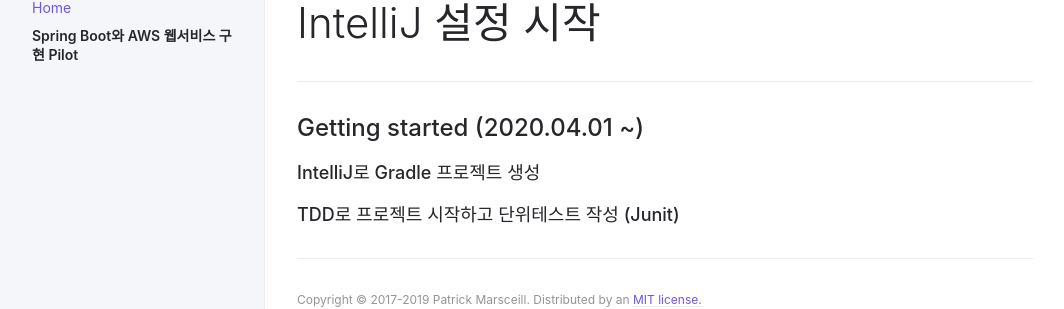
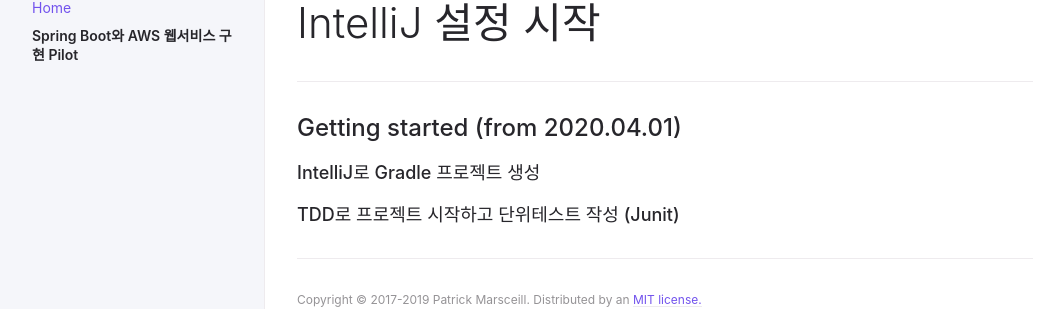
Before and after one commit to keumda/keumda.github.io, a Jekyll site: the page built from docs/Spring Boot Pilot.md, in a window 1280 px wide. Shown: the part 114-423 px from the top of the page, without its empty margins (107-1171 px from the left). Built offline with Jekyll 4.4.1, drawn with Linux system fonts in a browser that asks for light colours.

Commit message:
Update Spring Boot Pilot.md

```diff
--- a/docs/Spring Boot Pilot.md
+++ b/docs/Spring Boot Pilot.md
@@ -10,7 +10,7 @@ description: ""
 
 ---
 
-## Getting started (2020.04.01 ~)
+## Getting started (from 2020.04.01)
 
 ### IntelliJ로 Gradle 프로젝트 생성
 
```
